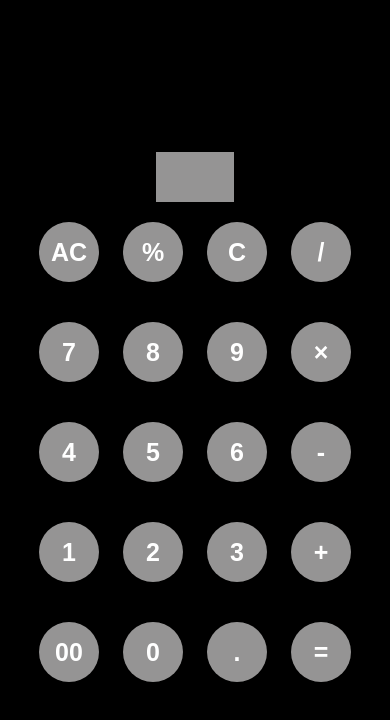
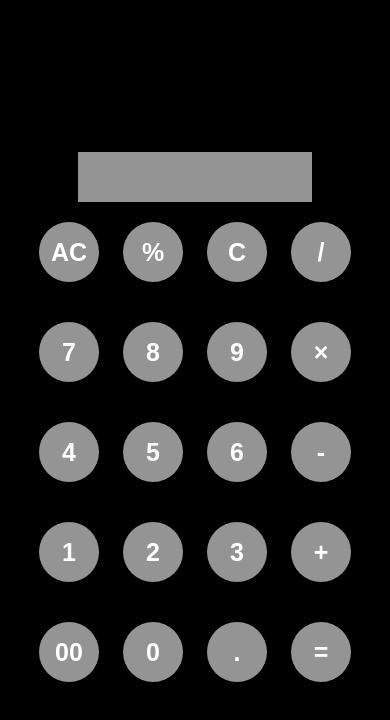
Before and after one commit to lakshaylalia/Calculator, a plain HTML site: page index.html in a window 390 px wide. Drawn offline with Linux system fonts and the light colour scheme.

Commit message:
Added soem responsiveness

```diff
--- a/style/style.css
+++ b/style/style.css
@@ -73,6 +73,8 @@ input:focus{
 }
 
 
-@media (max-size:1400px){
-
+@media (max-width:800px){
+    .inputContainer{
+        width: 60%;
+    }
 }
```
